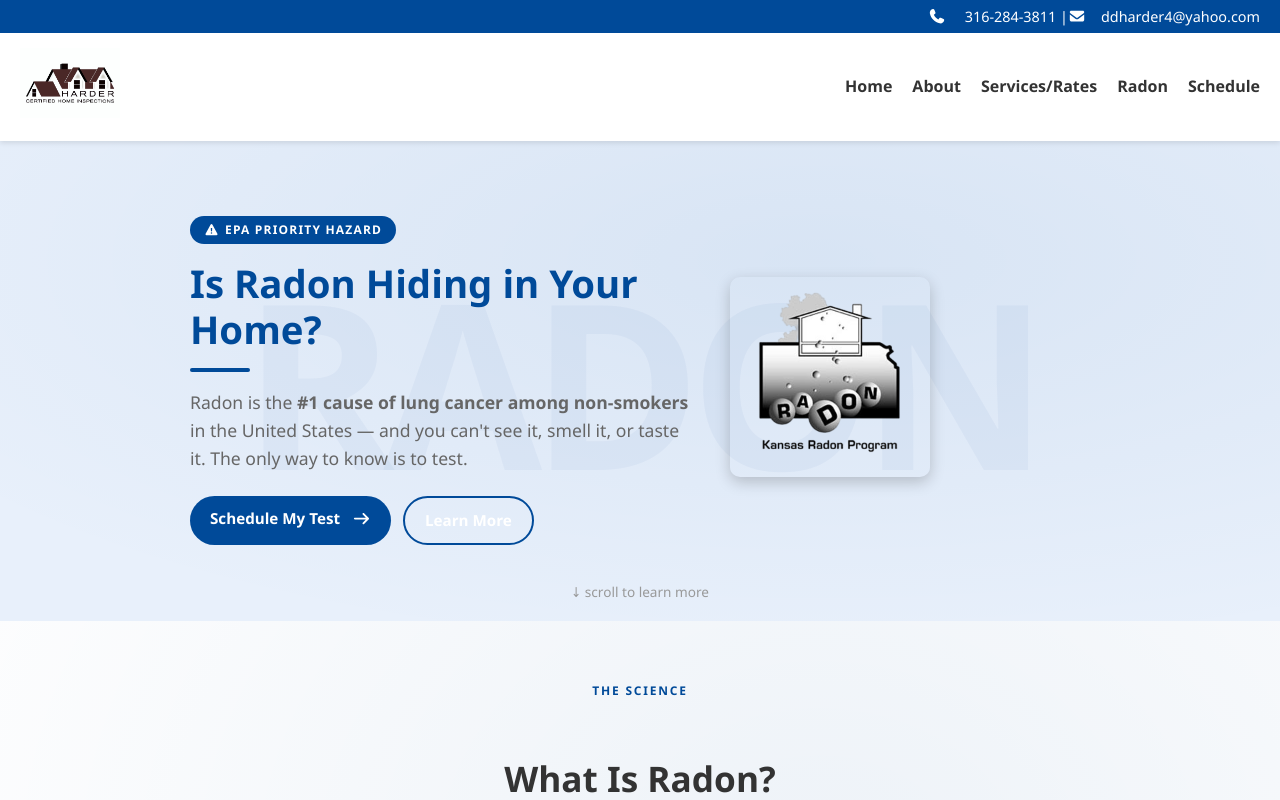
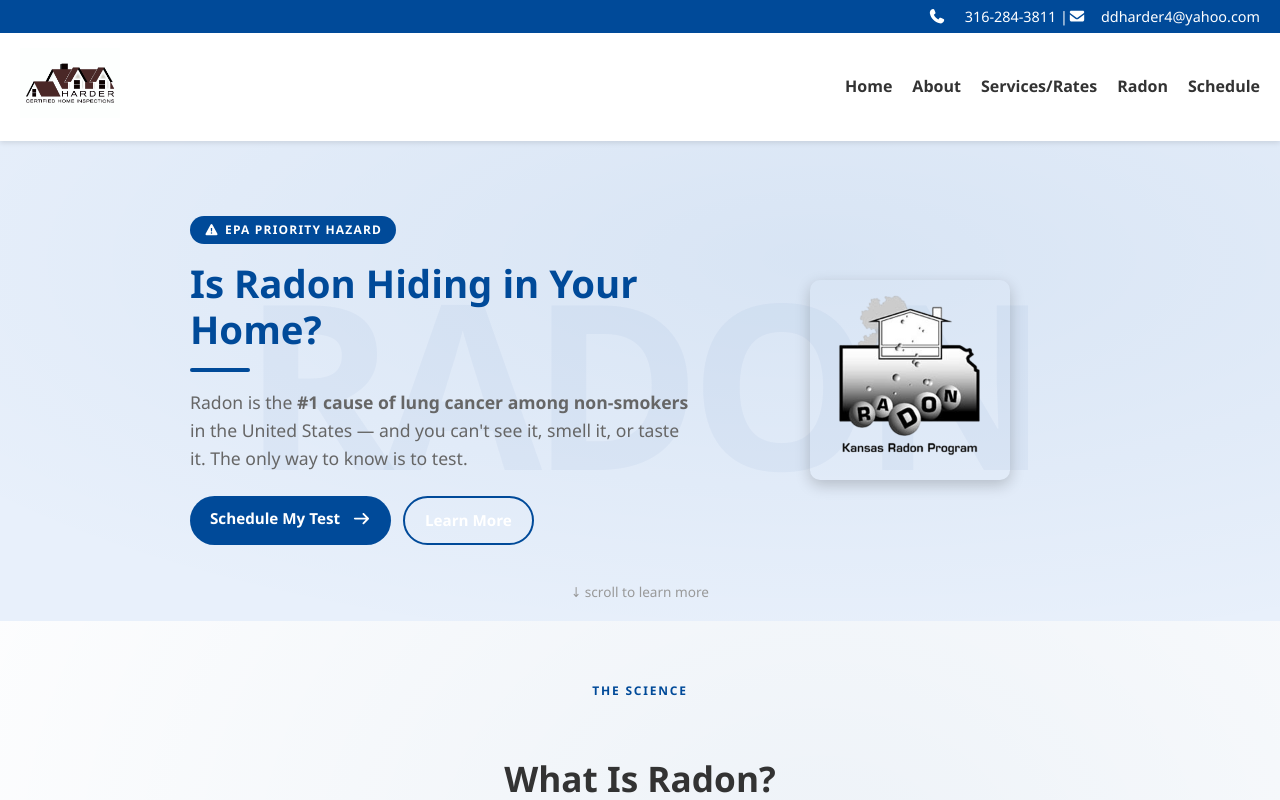
Before and after one commit to lucidesystem/HarderInspections, a React (Vite) app in the folder harderinspection/: page /radon in a window 1280 px wide. Shown: the top 800 px of the page. Built offline with nearby package versions, Linux system fonts and the light colour scheme.

Commit message:
center image

```diff
--- a/harderinspection/src/index.css
+++ b/harderinspection/src/index.css
@@ -442,6 +442,8 @@ h2 a[href^="tel:"]:hover { text-decoration: none; }
   flex: 0 0 auto;
   width: 40%;
   max-width: 380px;
+  display: flex;
+  justify-content: center;
 }
 
 .intro-image img {
@@ -451,6 +453,8 @@ h2 a[href^="tel:"]:hover { text-decoration: none; }
   object-position: top;
   border-radius: 10px;
   box-shadow: 0 5px 15px rgba(0,0,0,0.2);
+  display: block;
+  margin: 0 auto;
 }
 
 .hero-info {
```
